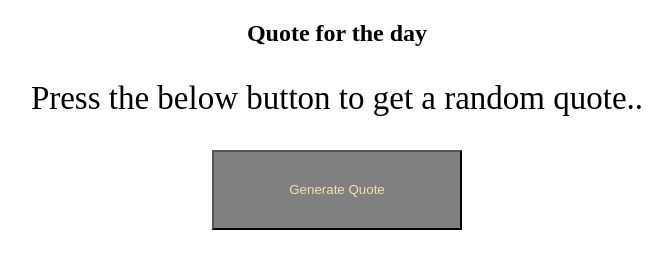
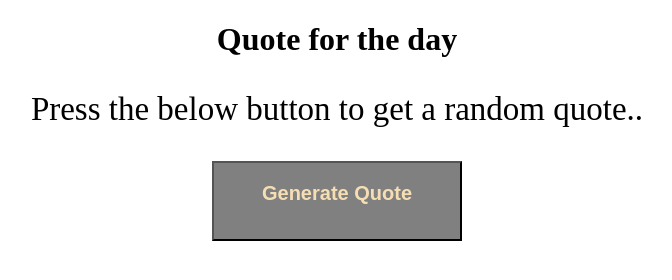
Before and after one commit to pvarsha22/Random_quote_generator, a plain HTML site: page index.html in a window 1280 px wide. Shown: the whole page, without its empty margins (303-975 px from the left). Drawn offline with Linux system fonts and the light colour scheme.

Commit message:
changed headings

```diff
--- a/index.html
+++ b/index.html
@@ -9,9 +9,9 @@
     </head>
     <body>
         <div>
-            <h2>Quote for the day</h2>
+            <h1>Quote for the day<br></h1>
             <p>Press the below button to get a random quote..</p>
-            <button onclick="generateQuote()">Generate Quote</button>
+            <button onclick="generateQuote()"><h2>Generate Quote</h2><br></button>
             <p id="quoteOutput"></p>
             <p id="authorOutput"></p>
         </div>
```
